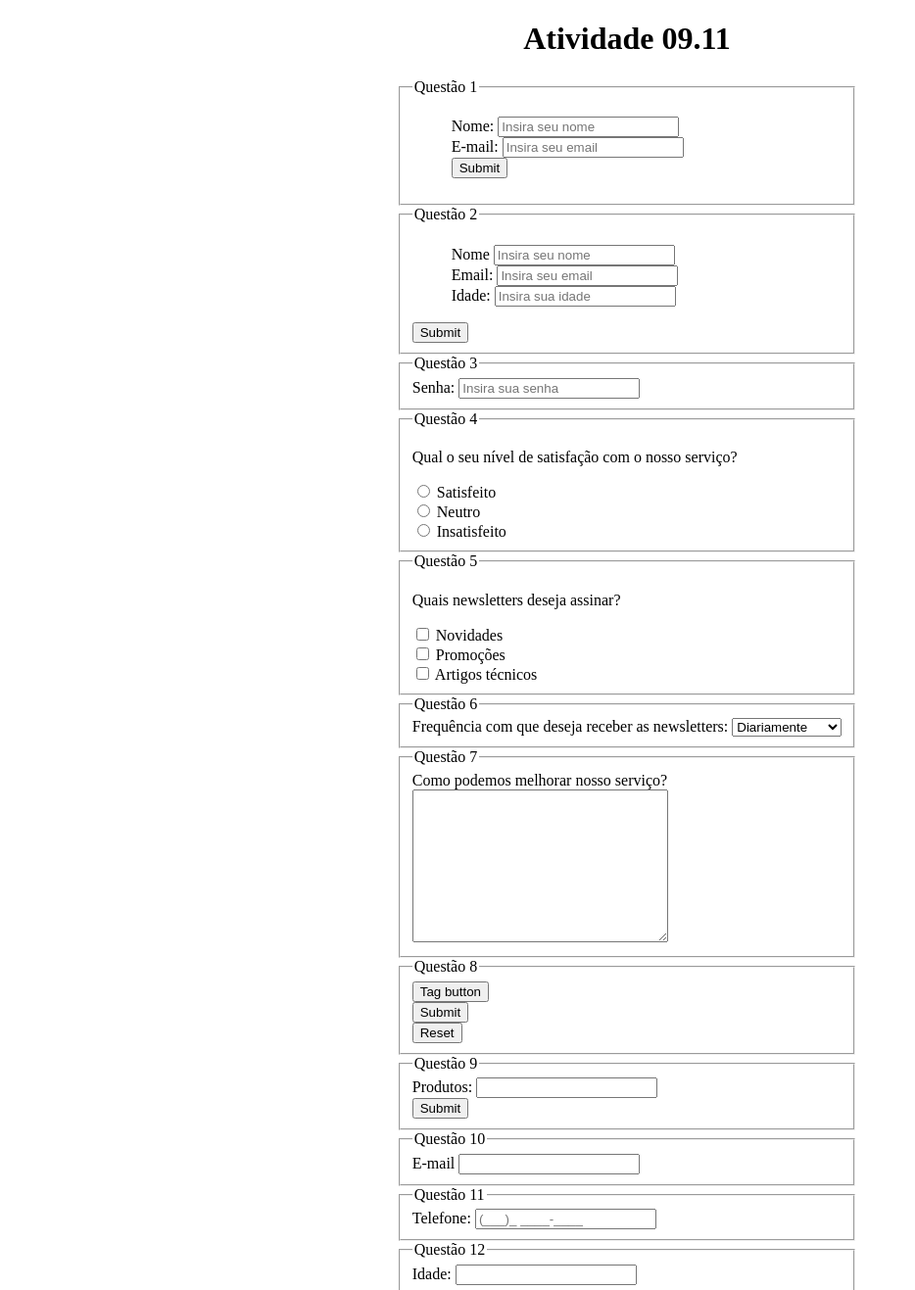
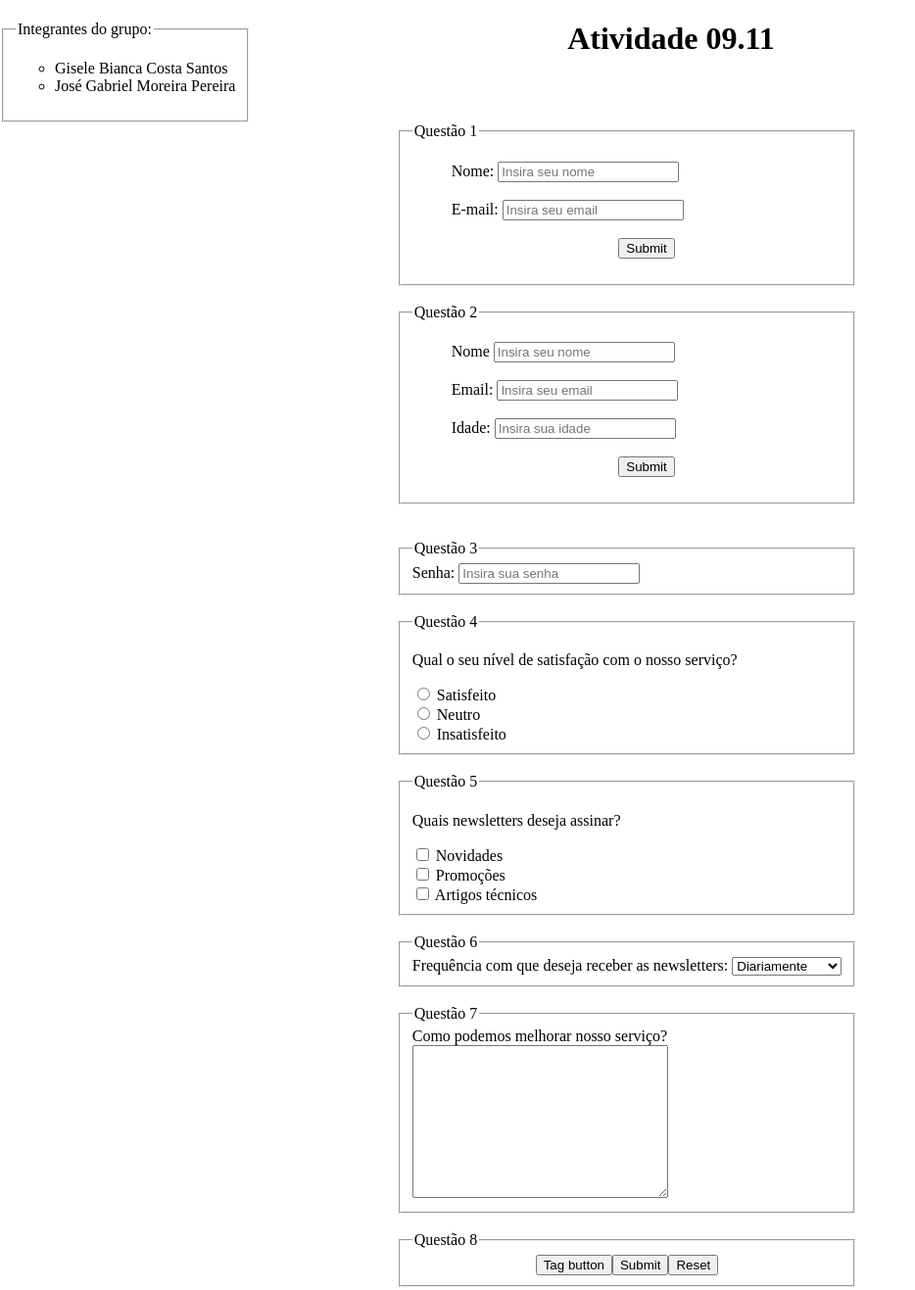
Before and after one commit to GiseleBCSantos/Aulas-Programacao-Web-Front-End, a plain HTML site: page PWF At 9 09.11/index.html in a window 1280 px wide. Shown: the top 1317 px of the page at 98% size, without its empty margins (0-934 px from the left). Drawn offline with Linux system fonts and the light colour scheme.

Commit message:
Add files via upload

```diff
--- a/PWF At 9 09.11/index.html
+++ b/PWF At 9 09.11/index.html
@@ -13,6 +13,12 @@
             display: flex;
         }
 
+        .q8{
+            justify-content: center;
+            display: flex;
+            flex-direction: row;
+        }
+
         body{
             margin: 0px;
         }
@@ -26,12 +32,35 @@
         }
         h1{
             text-align: center;
+            margin-right: 13%;
+        }
+
+        .grupo{
+            text-align: left;
+            display: inline-block;
+            float: left;
+        }
+        .grupo ul {
+            list-style: circle;
+        }
+        .centro{
+            text-align: center;
         }
 
     </style>
 </head>
 
 <body>
+
+    <div class="grupo">
+        <fieldset class="grupo">
+            <legend>Integrantes do grupo:</legend>
+            <ul>
+                <li>Gisele Bianca Costa Santos</li>
+                <li>José Gabriel Moreira Pereira</li>
+            </ul>
+        </fieldset>
+    </div>
     <h1>Atividade 09.11</h1>
     <div class="centralizar">
     <form action="http://exemplo.com/inscricao">
@@ -41,18 +70,22 @@
                 <li>
                     <label for="nome">Nome:</label>
                     <input type="text" name="nome" id="nome" placeholder="Insira seu nome" required>
-                </li>
+                </li><br>
 
                 <li>
                     <label for="email">E-mail:</label>
                     <input type="email" name="email" id="email" placeholder="Insira seu email" required>
+                </li><br>
+
+                <li class="centro">
+                    <input type="submit" name="Enviar">
                 </li>
 
-                <input type="submit" name="Enviar">
+
             </ul>
         </fieldset>
 
-
+        <br>
 
         <fieldset>
             <legend>Questão 2</legend>
@@ -60,23 +93,26 @@
                 <li>
                     <label for="nome">Nome</label>
                     <input type="text" name="nome" id="nome" placeholder="Insira seu nome" required>
-                </li>
+                </li><br>
 
                 <li>
                     <label for="email">Email:</label>
                     <input type="email" name="email" id="email" placeholder="Insira seu email" required>
-                </li>
+                </li><br>
 
                 <li>
                     <label for="idade">Idade:</label>
                     <input type="number" name="idade" id="idade" placeholder="Insira sua idade" required>
+                </li><br>
+                <li class="centro">
+                    <input type="submit" name="Enviar">
                 </li>
             </ul>
 
-            <input type="submit" name="enviar">
-        </fieldset>
 
+        </fieldset><br>
 
+        <br>
 
         <fieldset>
             <legend>Questão 3</legend>
@@ -84,7 +120,7 @@
             <input type="password" name="password" id="password" maxlength="12" placeholder="Insira sua senha" required
                 pattern="{3,16}">
         </fieldset>
-
+        <br>
 
         <fieldset>
             <legend>Questão 4</legend>
@@ -96,7 +132,7 @@
             <input type="radio" name="perg_satisfacao" id="insatisfeito" value="Insatisfeito">
             <label for="insatisfeito">Insatisfeito</label>
         </fieldset>
-
+        <br>
 
         <fieldset>
             <legend>Questão 5</legend>
@@ -108,7 +144,7 @@
             <input type="checkbox" name="art_tec" id="art_tec" value="art_tec">
             <label for="art_tec">Artigos técnicos</label>
         </fieldset>
-
+        <br>
 
         <fieldset>
             <legend>Questão 6</legend>
@@ -119,22 +155,22 @@
                 <option value="mensalmente">Mensalmente</option>
             </select>
         </fieldset>
-
+        <br>
 
         <fieldset>
             <legend>Questão 7</legend>
             <label for="opiniao">Como podemos melhorar nosso serviço?</label><br>
             <textarea name="opiniao" id="opiniao" cols="30" rows="10"></textarea>
         </fieldset>
+        <br>
 
-
-        <fieldset>
+        <fieldset class="q8">
             <legend>Questão 8</legend>
             <button>Tag button</button><br>
             <input type="submit" name="Submit" id="submit"><br>
             <input type="reset" name="reset" id="reset">
         </fieldset>
-
+        <br>
 
         <fieldset>
             <legend>Questão 9</legend>
@@ -146,62 +182,72 @@
                 <option value="sapato">
                 <option value="moletom">
             </datalist>
-            <br>
+            <br><br>
             <input type="submit">
         </fieldset>
+        <br>
 
         <fieldset>
             <legend>Questão 10</legend>
             <label for="email">E-mail</label>
             <input type="email" name="email" id="email">
         </fieldset>
+        <br>
 
         <fieldset>
             <legend>Questão 11</legend>
             <label for="tel">Telefone:</label>
             <input type="tel" name="tel" id="tel" placeholder="(___)_ ____-____">
         </fieldset>
+        <br>
 
         <fieldset>
             <legend>Questão 12</legend>
             <label for="idade">Idade:</label>
             <input type="number" name="idade" id="idade" minlength="18" maxlength="65">
         </fieldset>
+        <br>
 
         <fieldset>
             <legend>Questão 13</legend>
             <label for="urgencia">Qual seu nível de urgência de uma resposta?</label>
             <input type="range" name="urgencia" id="urgencia" min="1" max="10">
         </fieldset>
+        <br>
 
         <fieldset>
             <legend>Questão 14</legend>
             <label for="dt_nasc">Insira sua data de nascimento:</label>
             <input type="date" name="dt_nasc" id="dt_nasc">
         </fieldset>
+        <br>
 
         <fieldset>
             <legend>Questão 15</legend>
             <label for="horario">Horario preferencial para receber ligações:</label>
             <input type="time" name="horario" id="horario">
         </fieldset>
+        <br>
 
         <fieldset>
             <legend>Questão 16</legend>
             <label for="cor">Selecione a cor para o tema do seu perfil:</label>
             <input type="color" name="cor" id="cor">
         </fieldset>
+        <br>
 
         <fieldset>
             <legend>Questão 17</legend>
             <p>Fieldset e Legend (já utilizados)</p>
         </fieldset>
+        <br>
 
 
         <fieldset>
             <legend>Questão 19</legend>
             <p>Placeholder e required (já utilizados)</p>
         </fieldset>
+        <br>
 
     </form>
 </div>
```
